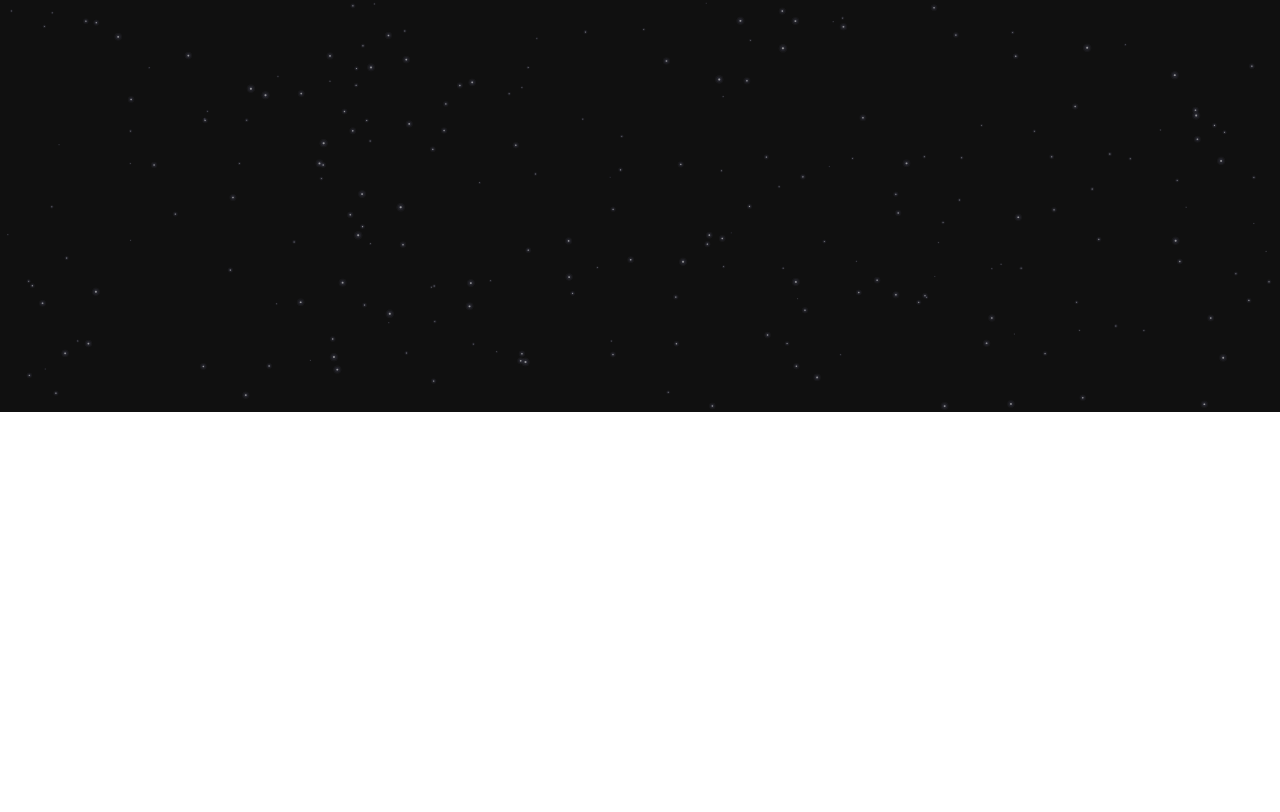
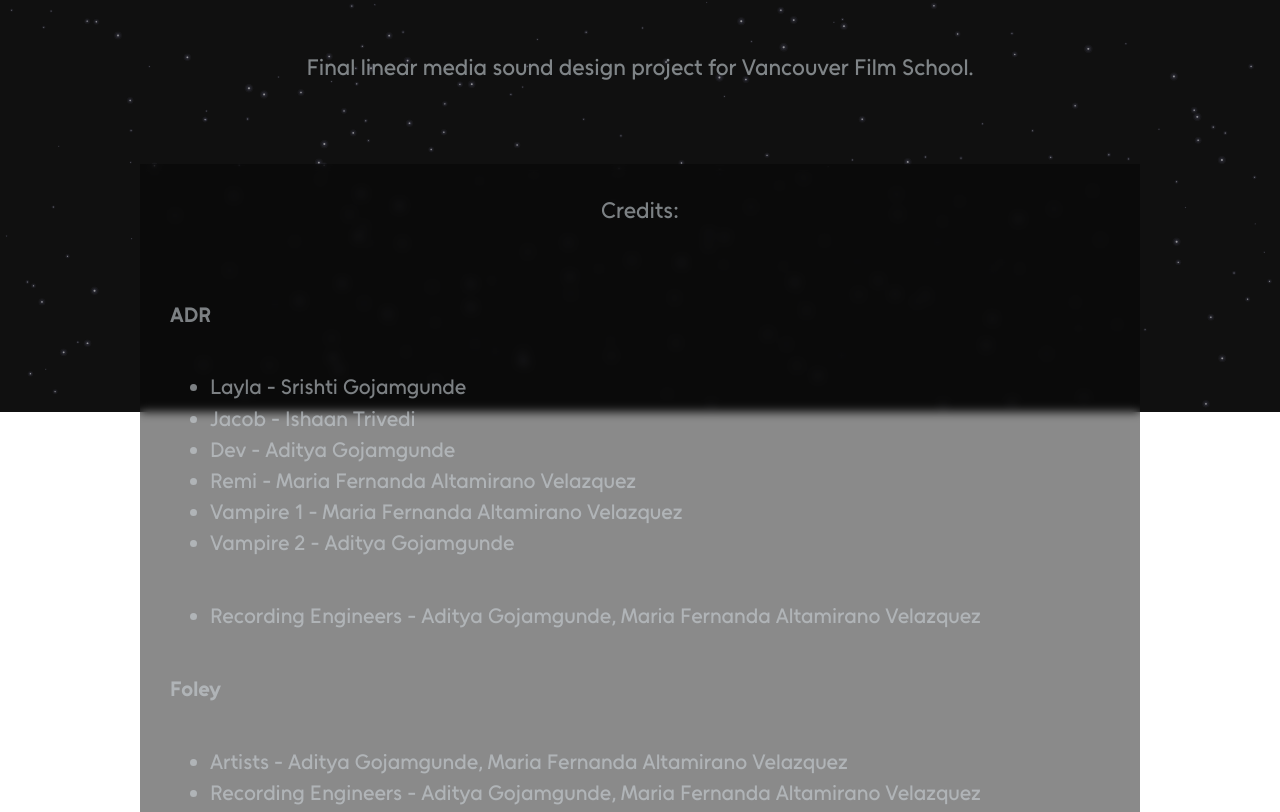
Before and after one commit to adam-alperk/WEBSITE, a React (Vite) app in the folder adigoj/: page /work/redfall in a window 1280 px wide. Shown: the part 388-1200 px from the top of the page. Before the commit the page ends 800 px from the top, so only its background shows below. Built offline with nearby package versions, Linux system fonts and the light colour scheme.

Commit message:
Added contents to Redfall and Paper Samurai project pages. Still need to add more details.

```diff
--- a/adigoj/src/App.css
+++ b/adigoj/src/App.css
@@ -3,6 +3,14 @@
 
 * {
   text-align: center;
+}
+
+#spacer-large {
+  height: 30px;
+}
+
+#spacer-small {
+  height: 5px;
 }
 
 .background {
--- a/adigoj/src/App.tsx
+++ b/adigoj/src/App.tsx
@@ -5,6 +5,7 @@ import Home from "./pages/Home.tsx";
 import Work from "./pages/Work.tsx";
 import About from "./pages/About.tsx";
 import Redfall from "./pages/subpages/Redfall.tsx";
+import PaperSamurai from "./pages/subpages/PaperSamurai.tsx";
 import "./App.css";
 
 function App() {
@@ -17,6 +18,7 @@ function App() {
           <Route path="work" element={<Work />} />
           <Route path="about" element={<About />} />
           <Route path="work/redfall" element={<Redfall />} />
+          <Route path="work/paper-samurai" element={<PaperSamurai />} />
         </Routes>
       </main>
     </Router>
--- a/adigoj/src/pages/Work.tsx
+++ b/adigoj/src/pages/Work.tsx
@@ -33,7 +33,7 @@ const Work = () => {
             <ProjectCard
               name="Paper Samurai"
               imageUrl="/images/PaperSamurai.webp"
-              websiteUrl="www.google.com"
+              websiteUrl="/work/paper-samurai"
             />
             <ProjectCard
               name="Transformers"
--- a/adigoj/src/pages/subpages/PaperSamurai.tsx
+++ b/adigoj/src/pages/subpages/PaperSamurai.tsx
@@ -0,0 +1,62 @@
+// Paper Samurai Project Page
+import { motion } from "framer-motion";
+import { Link } from "react-router-dom"; // Import Link
+import YouTube from "react-youtube";
+import "../../App.css";
+import "./ProjectPages.css";
+
+const PaperSamurai = () => {
+  const videoOptions = {
+    height: "487.5", // default 390
+    width: "800", // defualt 640
+    playerVars: {
+      autoplay: 0,
+    },
+  };
+  return (
+    <motion.div
+      initial={{ opacity: 0 }}
+      animate={{ opacity: 1 }}
+      exit={{ opacity: 0 }}
+      transition={{ duration: 0.5 }}
+    >
+      <div className="container" id="page">
+        <div className="navigation" id="second">
+          <Link to="/" className="navButton">
+            Home
+          </Link>
+          <Link to="/work" className="navButton">
+            Work
+          </Link>
+        </div>
+        <div className="project-section">
+          <h1 id="heading">Paper Samurai</h1>
+          <h2 id="subheading">Re-Sound Design of Paper Samurai Game</h2>
+          <YouTube
+            videoId="LzFCTgei-MQ"
+            opts={videoOptions}
+            className="youtubeContainer"
+          />
+          <div className="project-details">
+            <h2>
+              Final interactive sound design and implementation project for
+              Vancouver Film School.
+            </h2>
+            <div id="spacer-large" />
+            <div className="details-section">
+              <h2>Team:</h2>
+              <ul>
+                <li>Aditya Gojamgunde</li>
+                <li>Ben Sousae</li>
+                <li>Shashwat</li>
+              </ul>
+            </div>
+            <div id="spacer-large" />
+          </div>
+        </div>
+      </div>
+    </motion.div>
+  );
+};
+
+export default PaperSamurai;
--- a/adigoj/src/pages/subpages/ProjectPages.css
+++ b/adigoj/src/pages/subpages/ProjectPages.css
@@ -1,3 +1,7 @@
+* h2 {
+  margin-top: 0px !important;
+}
+
 .project-section {
   width: 1000px;
   height: -webkit-fill-awilable;
@@ -15,3 +19,42 @@
   font-weight: 500;
   margin-bottom: 50px;
 }
+
+/* ######################################## PROJECT DETAILS #################################### */
+
+.details-section {
+  display: flex;
+  flex-direction: column;
+  background-color: #06060677;
+  padding: 30px;
+  backdrop-filter: blur(5px);
+}
+
+.project-details h3 {
+  font-family: "Unageo", sans-serif;
+  text-align: left;
+  font-weight: 700;
+  font-size: 1.3rem;
+  color: #c9d1d599;
+}
+
+ul,
+li {
+  font-family: "Unageo", sans-serif;
+  text-align: left;
+  font-weight: 500;
+  font-size: 1.3rem;
+  color: #c9d1d599;
+}
+
+.project-details {
+  padding-top: 80px;
+}
+
+/* ############################################# PHONE ######################################## */
+
+@media (max-width: 1080px) {
+  .youtubeContainer {
+    width: 50% !important;
+  }
+}
--- a/adigoj/src/pages/subpages/Redfall.tsx
+++ b/adigoj/src/pages/subpages/Redfall.tsx
@@ -7,8 +7,8 @@ import "./ProjectPages.css";
 
 const Redfall = () => {
   const videoOptions = {
-    height: "390",
-    width: "640",
+    height: "487.5", // default 390
+    width: "800", // defualt 640
     playerVars: {
       autoplay: 0,
     },
@@ -32,7 +32,51 @@ const Redfall = () => {
         <div className="project-section">
           <h1 id="heading">Redfall</h1>
           <h2 id="subheading">Re-Sound Design of Redfall Game Trailer</h2>
-          <YouTube videoId="LzFCTgei-MQ" opts={videoOptions} />
+          <YouTube
+            videoId="u-p2DD1Ki7o"
+            opts={videoOptions}
+            className="youtubeContainer"
+          />
+          <div className="project-details">
+            <h2>
+              Final linear media sound design project for Vancouver Film School.
+            </h2>
+            <div id="spacer-large" />
+            <div className="details-section">
+              <h2>Credits:</h2>
+              <h3>ADR</h3>
+              <ul>
+                <li>Layla - Srishti Gojamgunde</li>
+                <li>Jacob - Ishaan Trivedi</li>
+                <li>Dev - Aditya Gojamgunde</li>
+                <li>Remi - Maria Fernanda Altamirano Velazquez</li>
+                <li>Vampire 1 - Maria Fernanda Altamirano Velazquez</li>
+                <li>Vampire 2 - Aditya Gojamgunde</li>
+              </ul>
+              <ul>
+                <li>
+                  Recording Engineers - Aditya Gojamgunde, Maria Fernanda
+                  Altamirano Velazquez
+                </li>
+              </ul>
+              <h3>Foley</h3>
+              <ul>
+                <li>
+                  Artists - Aditya Gojamgunde, Maria Fernanda Altamirano
+                  Velazquez
+                </li>
+                <li>
+                  Recording Engineers - Aditya Gojamgunde, Maria Fernanda
+                  Altamirano Velazquez
+                </li>
+              </ul>
+              <h3>Sound Design, Editing and Mixing</h3>
+              <ul>
+                <li>Aditya Gojamgunde</li>
+              </ul>
+            </div>
+            <div id="spacer-large" />
+          </div>
         </div>
       </div>
     </motion.div>
```
